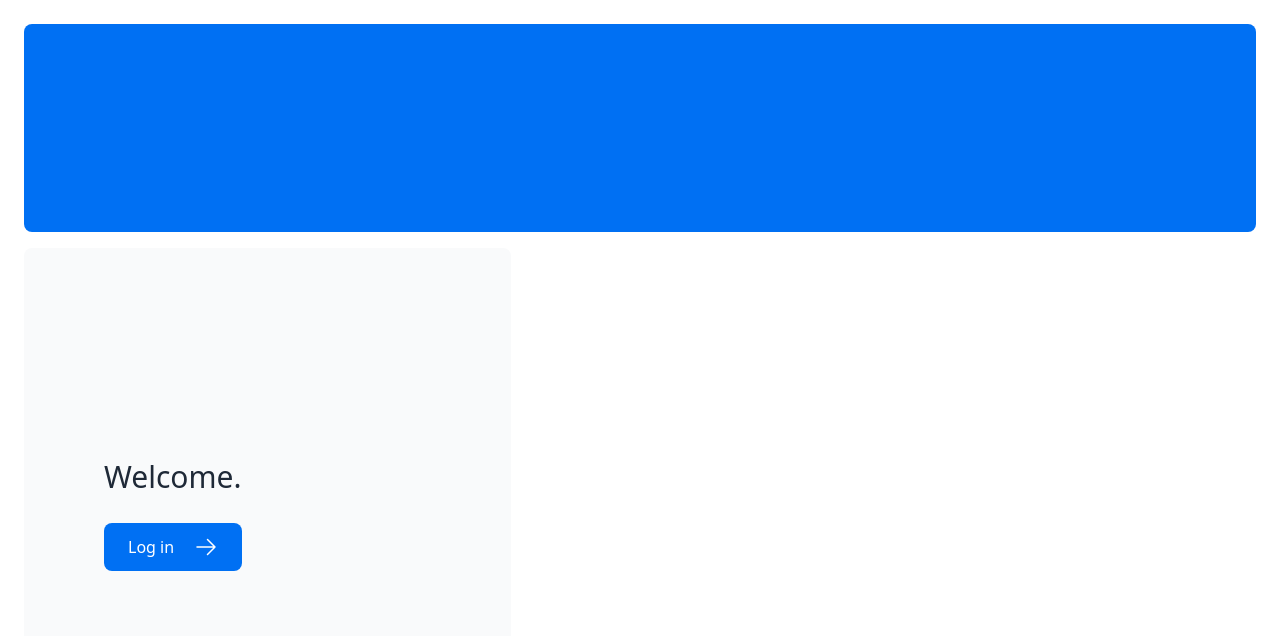
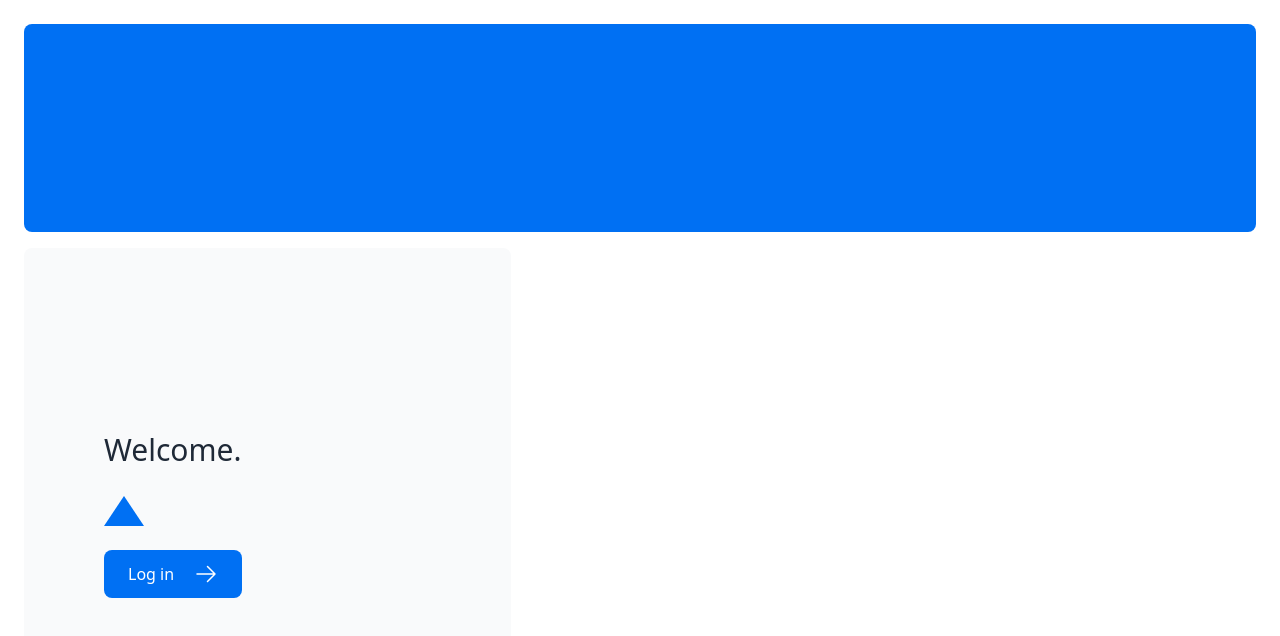
Before and after one commit to Dimterion/ideas-app-frontend, a Next.js app: page / in a window 1280 px wide. Shown: the top 636 px of the page. Built offline with nearby package versions, Linux system fonts and the light colour scheme.

Commit message:
add home page css module

```diff
--- a/app/page.tsx
+++ b/app/page.tsx
@@ -1,5 +1,6 @@
+import Link from "next/link";
 import { ArrowRightIcon } from "@heroicons/react/24/outline";
-import Link from "next/link";
+import styles from "@/app/ui/home.module.css";
 
 export default function Page() {
   return (
@@ -10,6 +11,8 @@ export default function Page() {
           <p className={`text-xl text-gray-800 md:text-3xl md:leading-normal`}>
             Welcome.
           </p>
+          {/* CSS Module styles */}
+          <div className={styles.shape} />
           <Link
             href="/login"
             className="flex items-center gap-5 self-start rounded-lg bg-blue-500 px-6 py-3 text-sm font-medium text-white transition-colors hover:bg-blue-400 md:text-base"
--- /dev/null
+++ b/app/ui/home.module.css
@@ -0,0 +1,7 @@
+.shape {
+  height: 0;
+  width: 0;
+  border-bottom: 30px solid #0070f3;
+  border-left: 20px solid transparent;
+  border-right: 20px solid transparent;
+}
```
